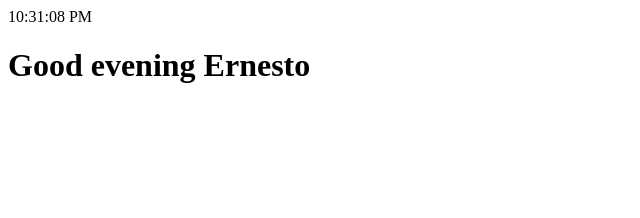
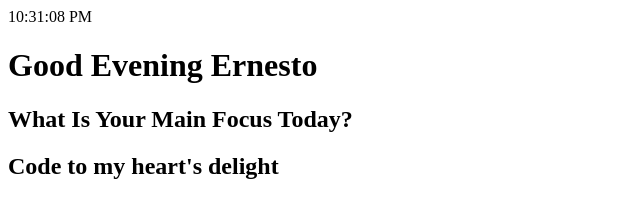
Before and after one commit to ernestomelchor/dynamic_landing_page, a plain HTML site: page index.html in a window 1280 px wide. Shown: the whole page, without its empty margins (0-640 px from the left). Drawn offline with Linux system fonts and the light colour scheme.

Commit message:
create the core html of the landing page, code will become more dynamic later with styling and js

```diff
--- a/index.html
+++ b/index.html
@@ -10,9 +10,11 @@
   <body>
     <time itemid="time">10:31:08 PM</time>
     <h1>
-      <span id="greeting">Good evening</span>
-      <span id="name">Ernesto</span>
+      <span id="greeting">Good Evening</span>
+      <span id="name" contenteditable="true">Ernesto</span>
     </h1>
+    <h2>What Is Your Main Focus Today?</h2>
+    <h2 id="focus" contenteditable="true">Code to my heart's delight</h2>
     <script src="js/main.js"></script>
   </body>
 </html>
```
